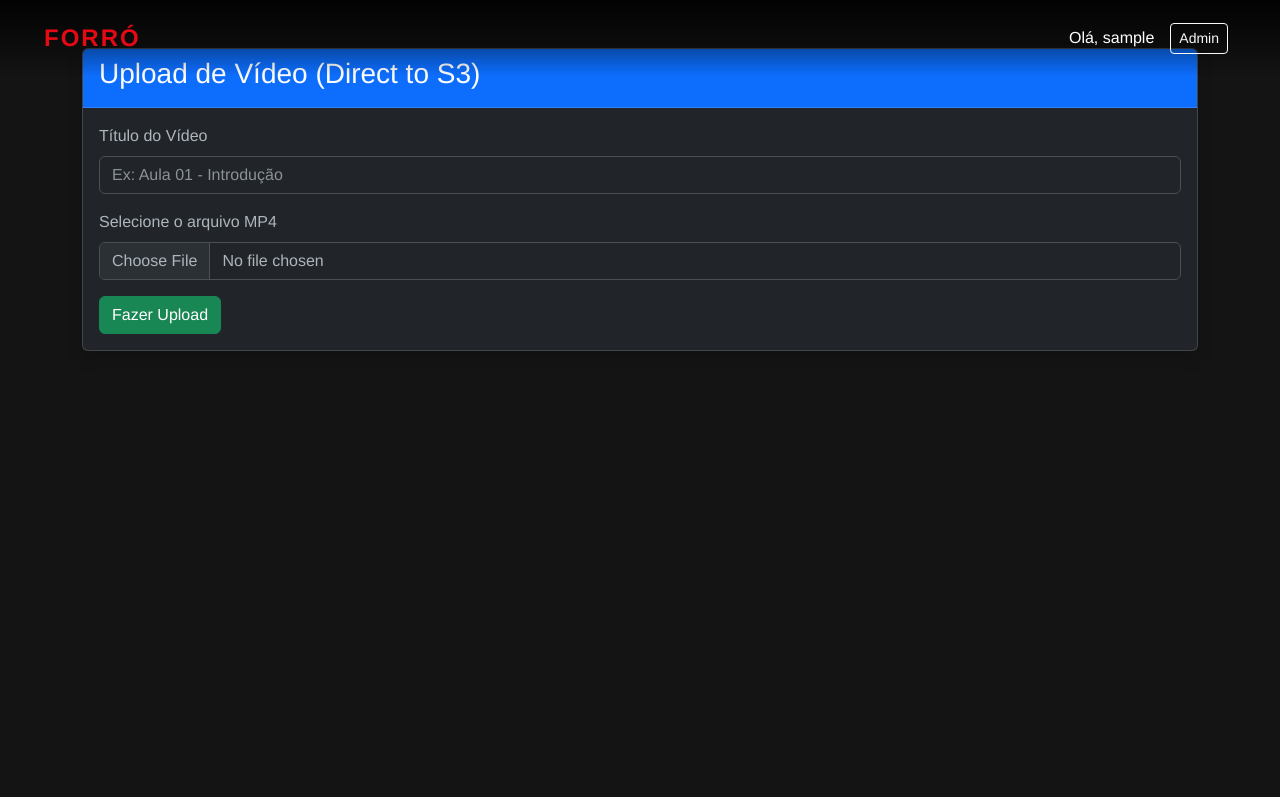
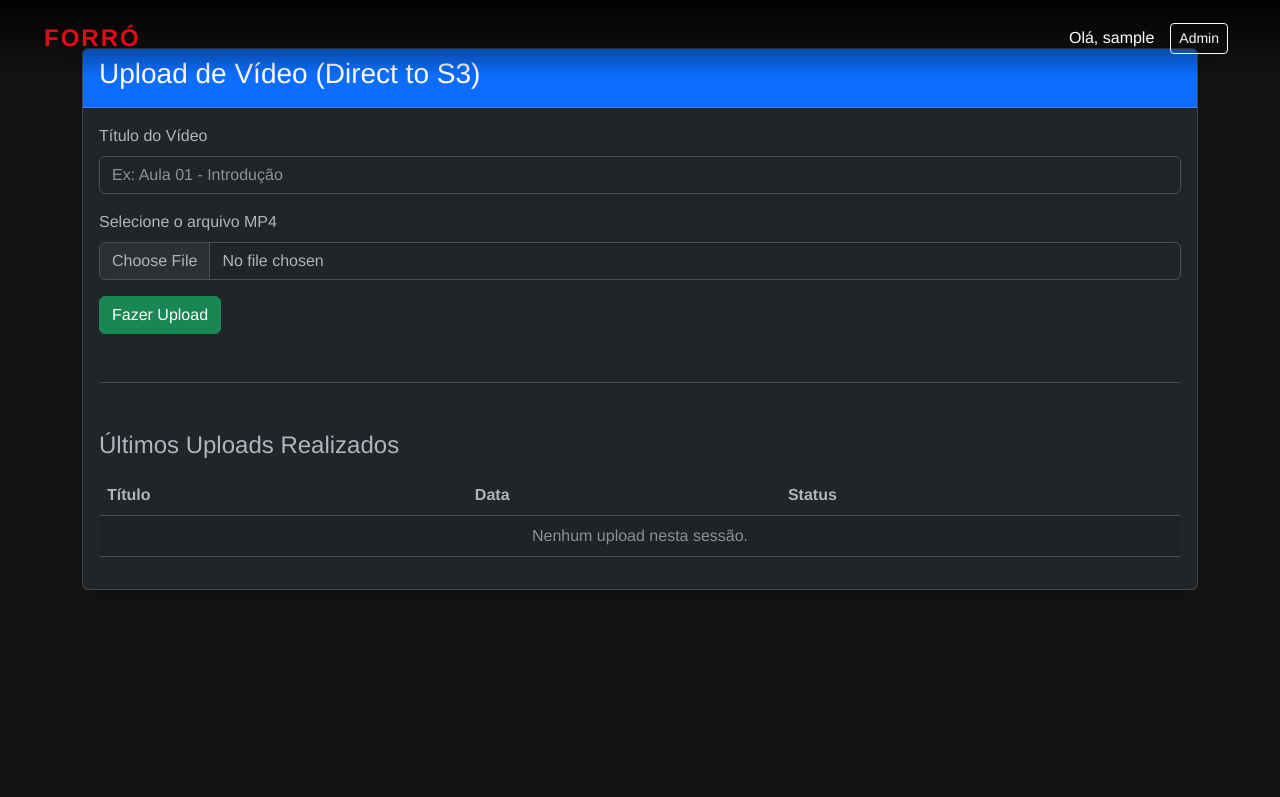
Before and after one commit to RodolfoBredoff/streaming-forro, a Django app: page /upload/ in a window 1280 px wide. Shown: the top 797 px of the page. Run offline with Django 5.2, Linux system fonts and the light colour scheme; the visitor is signed in with stand-in values (Sample User, id 1).

Commit message:
Fix: Implementando controle de fluxo de ultimos uploads

```diff
--- a/core/templates/core/video_form.html
+++ b/core/templates/core/video_form.html
@@ -28,6 +28,20 @@
                 </div>
                 <p id="status-text" class="text-center mt-2 fw-bold text-primary">Iniciando...</p>
             </div>
+            <hr class="my-5">
+            <h4>Últimos Uploads Realizados</h4>
+            <table class="table table-striped mt-3">
+                <thead>
+                    <tr>
+                        <th>Título</th>
+                        <th>Data</th>
+                        <th>Status</th>
+                    </tr>
+                </thead>
+                <tbody id="recent-uploads">
+                    <tr><td colspan="3" class="text-center text-muted">Nenhum upload nesta sessão.</td></tr>
+                </tbody>
+            </table>
         </div>
     </div>
 </div>
@@ -91,6 +105,19 @@ async function startDirectUpload() {
 
                 if (confirmResp.ok) {
                     statusText.innerText = "🚀 Tudo pronto! Upload concluído com sucesso!";
+                    // Adiciona o vídeo na tabela de histórico da sessão
+                    const tbody = document.getElementById('recent-uploads');
+                    const now = new Date().toLocaleTimeString();
+
+                    // Remove a mensagem de "Nenhum upload" se for o primeiro
+                    if (tbody.innerHTML.includes("Nenhum upload")) tbody.innerHTML = "";
+
+                    const newRow = `<tr>
+                        <td>${tituloInput.value}</td>
+                        <td>${now}</td>
+                        <td><span class="badge bg-success">Salvo no Banco</span></td>
+                    </tr>`;
+                    tbody.innerHTML = newRow + tbody.innerHTML; // Adiciona no topo da lista
                     setTimeout(() => {
                         // 1. Limpa os inputs
                         document.getElementById('video-file').value = "";
```
